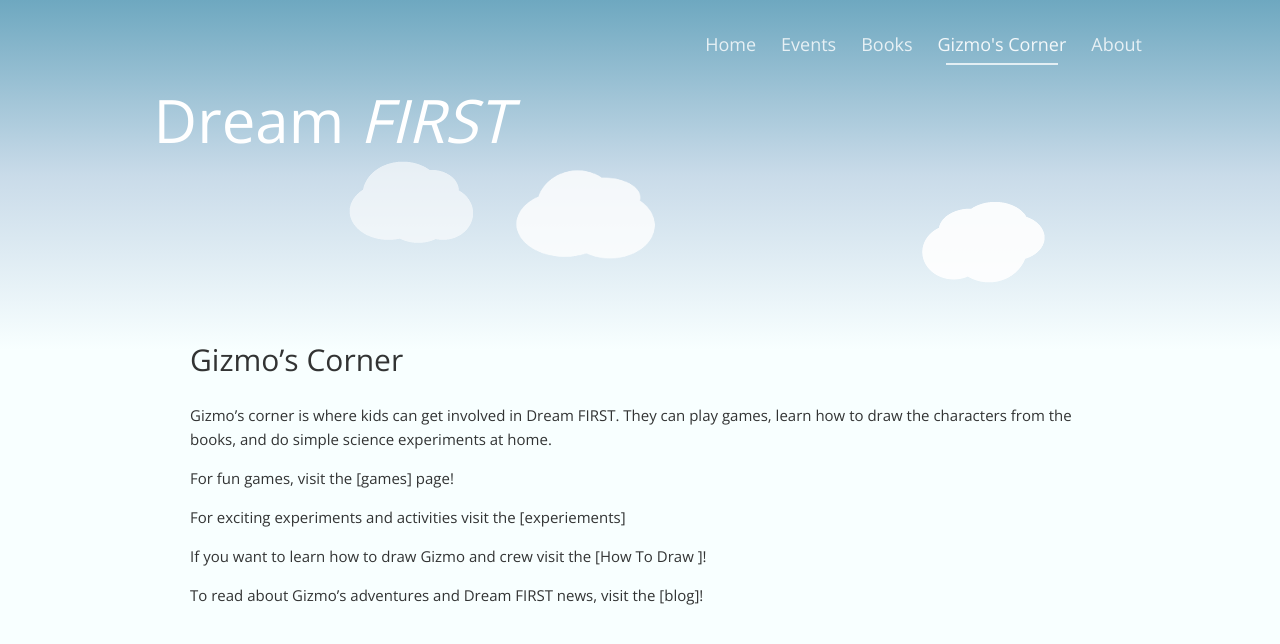
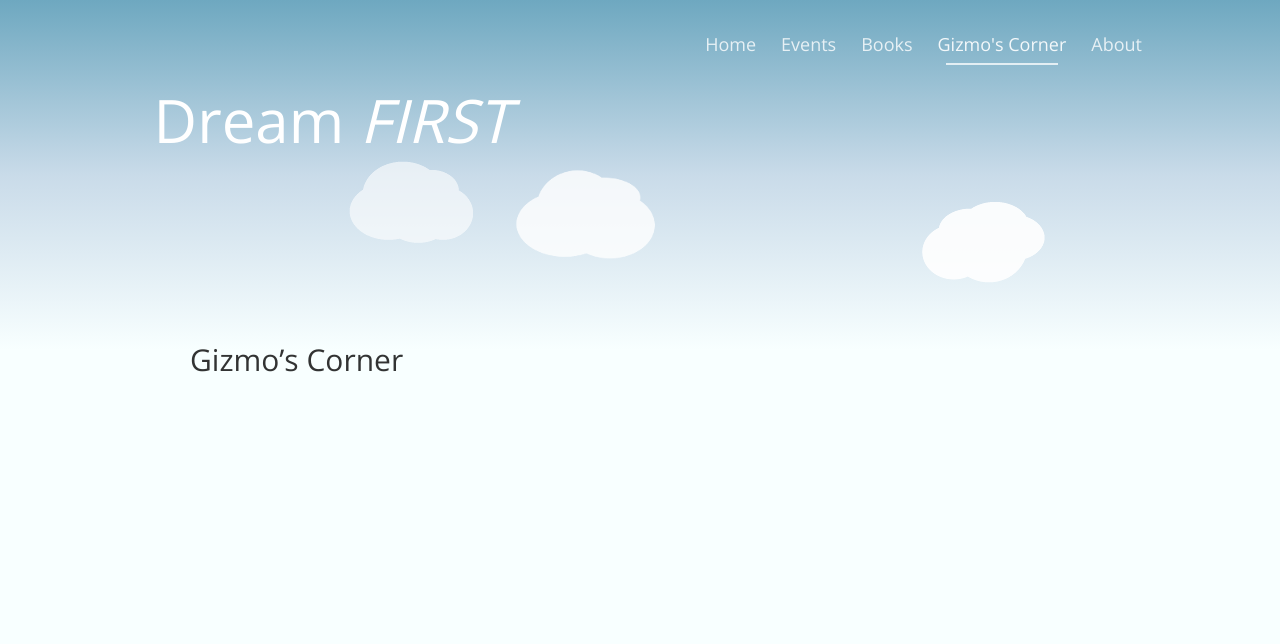
Before and after one commit to DreamFIRST/dreamfirst.github.io, a Jekyll site: the page built from gizmo/index.md, in a window 1280 px wide. Shown: the top 644 px of the page. Built offline with Jekyll 4.4.1, drawn with Linux system fonts in a browser that asks for light colours; nearby versions of some CDN libraries.

Commit message:
Updated index.md

```diff
--- a/gizmo/index.md
+++ b/gizmo/index.md
@@ -6,15 +6,3 @@ published: true
 ---
 
 ## Gizmo's Corner
-Gizmo's corner is where kids can get involved in Dream FIRST. They can play games, learn how to draw the characters from the books, and do simple science experiments at home.
-
-For fun games, visit the [games] page!
-
-
-
-
-For exciting experiments and activities visit the  [experiements]
-
-If you want to learn how to draw Gizmo and crew visit the [How To Draw ]!
-
-To read about Gizmo's adventures and Dream FIRST news, visit the [blog]!
```
